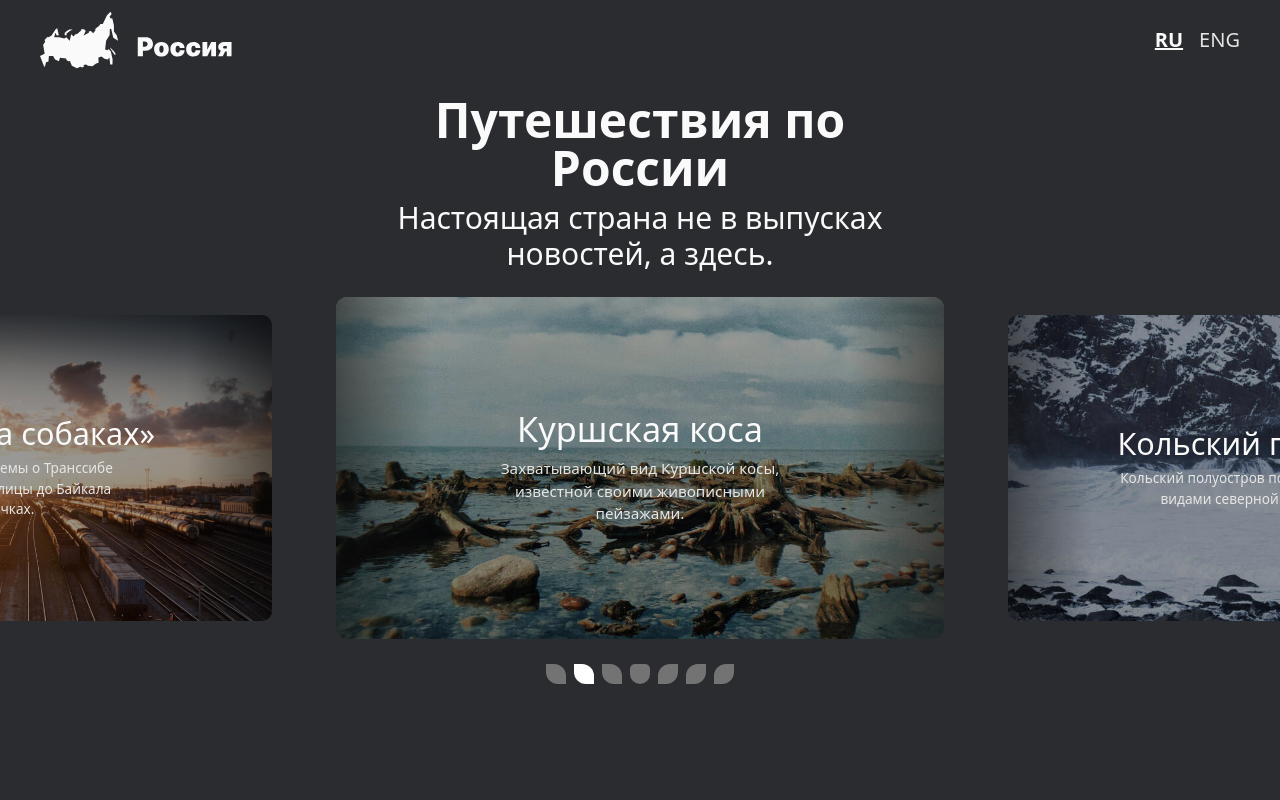
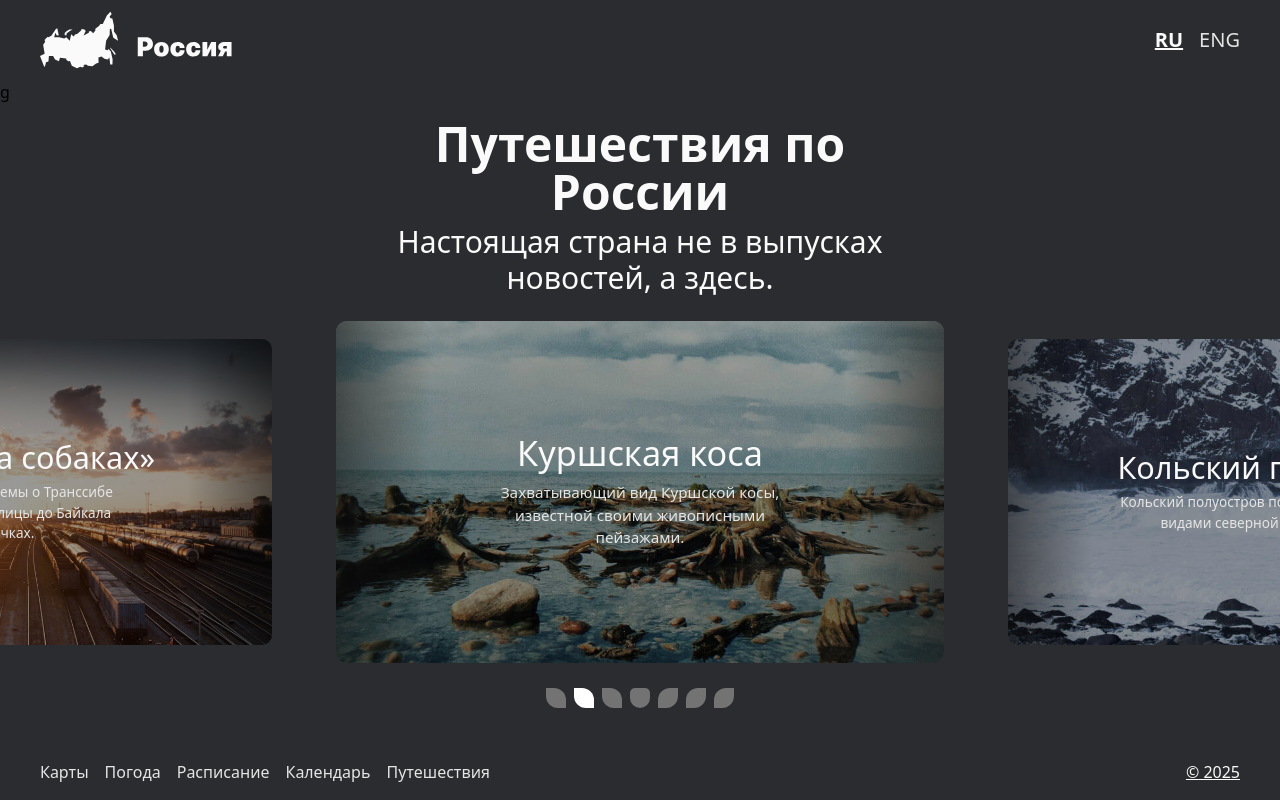
Before and after one commit to MoeTomatoki/github-pages-project, a React (Vite) app: page / in a window 1280 px wide. Built offline with nearby package versions, Linux system fonts and the light colour scheme.

Commit message:
добавил footer, фикс мелких багов

```diff
--- a/src/app/app.tsx
+++ b/src/app/app.tsx
@@ -3,15 +3,19 @@ import { Route, Routes } from "react-router-dom";
 import { MainPage } from "../pages/main/index";
 import { AboutPage } from "../pages/about/index";
 import Header from "../widgets/header";
+import Footer from "../widgets/footer";
 
 export default function App() {
-    return (
-        <main className="relative min-h-screen overflow-hidden bg-primary-bg">
-            <Header />
-            <Routes>
-                <Route path="/" element={<MainPage />}></Route>
-                <Route path="/about-page/:index" element={<AboutPage />} />
-            </Routes>
-        </main>
-    )
+  return (
+      <div className="flex flex-col min-h-screen w-full overflow-hidden bg-primary-bg">
+          <Header />g
+          <main className="flex-grow  w-full">
+              <Routes>
+                  <Route path="/" element={<MainPage />} />
+                  <Route path="/about-page/:index" element={<AboutPage />} />
+              </Routes>
+          </main>
+          <Footer />
+      </div>
+  );
 }
--- a/src/pages/about/about-page.tsx
+++ b/src/pages/about/about-page.tsx
@@ -38,12 +38,12 @@ export default function AboutPage() {
                 <div className="mt-2">
                     <span className="mr-1 text-neutral-400">URL:</span><br />
                     <a
-                        href="https://park-kosa.ru"
+                        href={currentData.url.adress}
                         target="_blank"
                         rel="noopener noreferrer"
                         className="text-neutral-200 hover:underline"
                     >
-                        park-kosa.ru
+                        {currentData.url.name}
                     </a>
                 </div>
                 <Text currentData={currentData} />
--- a/src/widgets/footer/index.tsx
+++ b/src/widgets/footer/index.tsx
@@ -0,0 +1,16 @@
+export default function Footer() {
+    return (
+        <footer className="flex mb-4 items-center px-10 text-neutral-50">
+            <div className="flex gap-4 text-neutral-200 hover:cursor-not-allowed">
+                <span>Карты</span>
+                <span>Погода</span>
+                <span>Расписание</span>
+                <span>Календарь</span>
+                <span>Путешествия</span>
+            </div>
+            <div className="flex gap-4 ml-auto text-md">
+                <span className="underline hover:cursor-pointer">© 2025</span>
+            </div>
+        </footer>
+    );
+}
```
